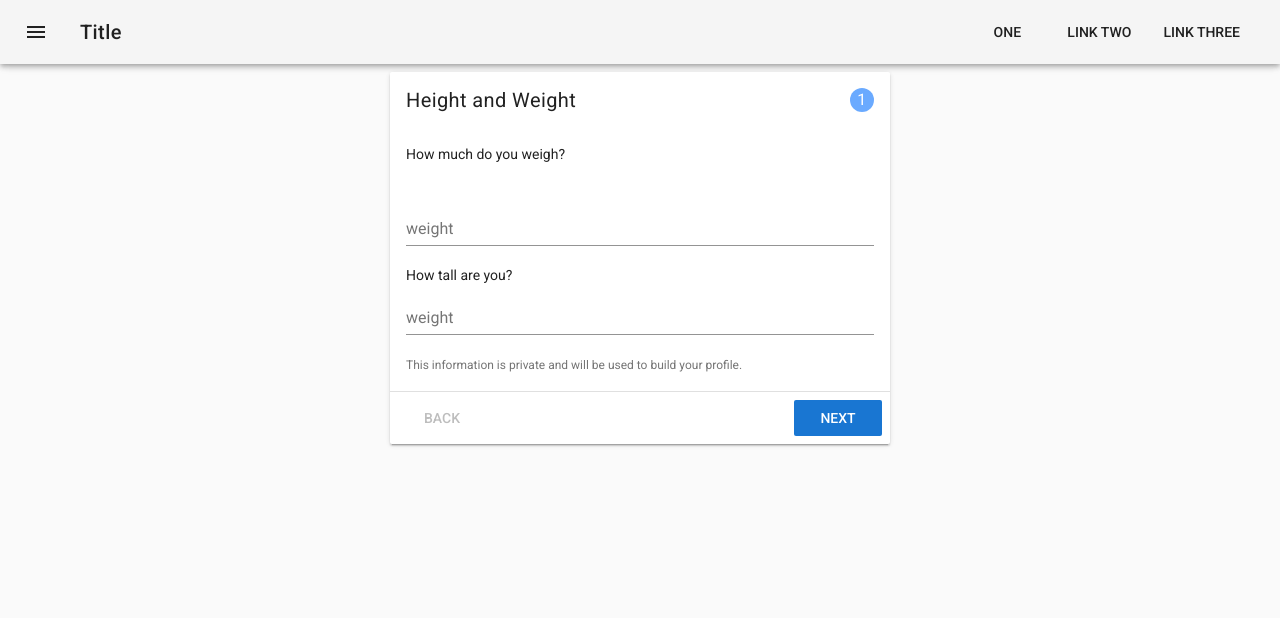
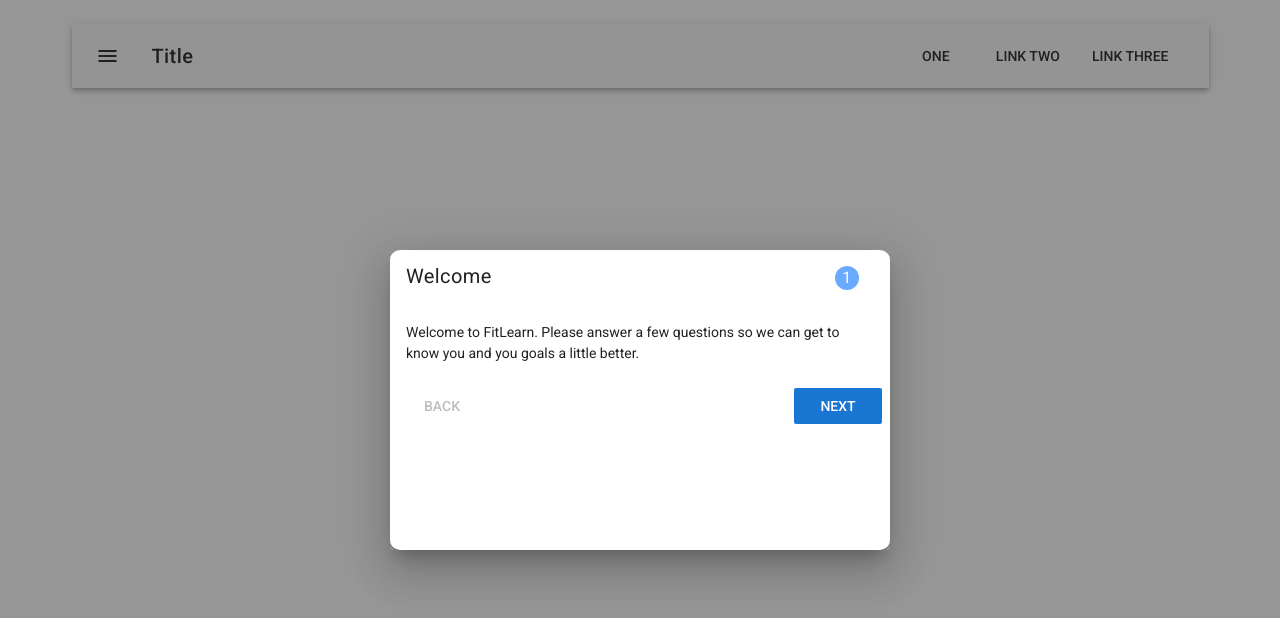
Before and after one commit to bry-an/fit-learn, a Vue app: page /#/ in a window 1280 px wide. Shown: the top 618 px of the page. Built offline with nearby package versions, Linux system fonts and the light colour scheme.

Commit message:
style splash v-dialog

```diff
--- a/src/App.vue
+++ b/src/App.vue
@@ -1,8 +1,10 @@
 <template>
   <v-app>
     <v-content>
-      <main-toolbar/>
-      <router-view/>
+      <v-container>
+        <main-toolbar/>
+        <router-view/>
+      </v-container>
     </v-content>
   </v-app>
 </template>
--- a/src/views/Welcome.vue
+++ b/src/views/Welcome.vue
@@ -1,31 +1,51 @@
 <template>
-  <v-card class="mx-auto mt-2" max-width="500">
-    <v-card-title class="title font-weight-regular justify-space-between">
+  <v-dialog v-model="dialog" width="500" persistent class="transparent">
+    <v-card class="rounded-card" max-width="500" min-height="300">
+      <v-layout column justify-space-between grow>
+        <v-card-title class="title font-weight-regular">
+          <v-layout row align-content-end>
+            <v-flex md6>
               <span>{{ currentTitle }}</span>
-      <v-avatar color="primary lighten-2" class="subheading white--text" size="24" v-text="step"></v-avatar>
+            </v-flex>
+            <v-spacer/>
+            <v-flex md1 shrink>
+              <v-avatar
+                color="primary lighten-2"
+                class="subheading white--text"
+                size="24"
+                v-text="step"
+                justify-self-end
+              ></v-avatar>
+            </v-flex>
+          </v-layout>
         </v-card-title>
-
+        <v-flex>
           <v-window v-model="step">
             <v-window-item :value="1">
+              <v-card-text>Welcome to FitLearn. Please answer a few questions so we can get to know you and you goals a little better.</v-card-text>
+            </v-window-item>
+            <v-window-item :value="2">
               <v-card-text subheading>How much do you weigh?</v-card-text>
               <v-card-text>
-          <v-text-field label="weight" v-model="userWeight"></v-text-field>How tall are you?
-          <v-text-field label="weight" v-model="userWeight"></v-text-field>
+                <v-text-field label="Weight" v-model="userWeight"></v-text-field>How tall are you?
+                <v-text-field label="Height" v-model="userHeight"></v-text-field>
                 <span
                   class="caption grey--text text--darken-1"
-          >This information is private and will be used to build your profile.</span>
-        </v-card-text>
-      </v-window-item>
-
-      <v-window-item :value="2">
-        <v-card-text>
-          <v-text-field label="Password" type="password"></v-text-field>
-          <v-text-field label="Confirm Password" type="password"></v-text-field>
-          <span class="caption grey--text text--darken-1">Please enter a password for your account</span>
+                >This information is kept private and is used to build your profile.</span>
               </v-card-text>
             </v-window-item>
 
             <v-window-item :value="3">
+              <v-card-text>
+                <v-text-field label="Password" type="password"></v-text-field>
+                <v-text-field label="Confirm Password" type="password"></v-text-field>
+                <span
+                  class="caption grey--text text--darken-1"
+                >Please enter a password for your account</span>
+              </v-card-text>
+            </v-window-item>
+
+            <v-window-item :value="4">
               <div class="pa-3 text-xs-center">
                 <v-img
                   class="mb-3"
@@ -38,15 +58,18 @@
               </div>
             </v-window-item>
           </v-window>
-
-    <v-divider></v-divider>
-
+        </v-flex>
+        <v-spacer></v-spacer>
+        <v-flex>
           <v-card-actions>
             <v-btn :disabled="step === 1" flat @click="step--">Back</v-btn>
             <v-spacer></v-spacer>
             <v-btn :disabled="step === 3" color="primary" depressed @click="step++">Next</v-btn>
           </v-card-actions>
+        </v-flex>
+      </v-layout>
     </v-card>
+  </v-dialog>
 </template>
 
 <script lang="ts">
@@ -55,13 +78,15 @@
   name: "Welcome",
   data: () => ({
     step: 1,
-    userWeight: ""
+    userWeight: "",
+    userHeight: "",
+    dialog: true
   }),
   computed: {
     currentTitle() {
       switch (this.step) {
         case 1:
-          return "Height and Weight";
+          return "Welcome";
         case 2:
           return "Step 2";
         case 3:
@@ -73,3 +98,8 @@
   }
 });
 </script>
+
+<style lang="sass" scoped>
+.rounded-card
+  border-radius: 10px
+</style>
```
Lines whose indentation alone changed are shown as unchanged.
